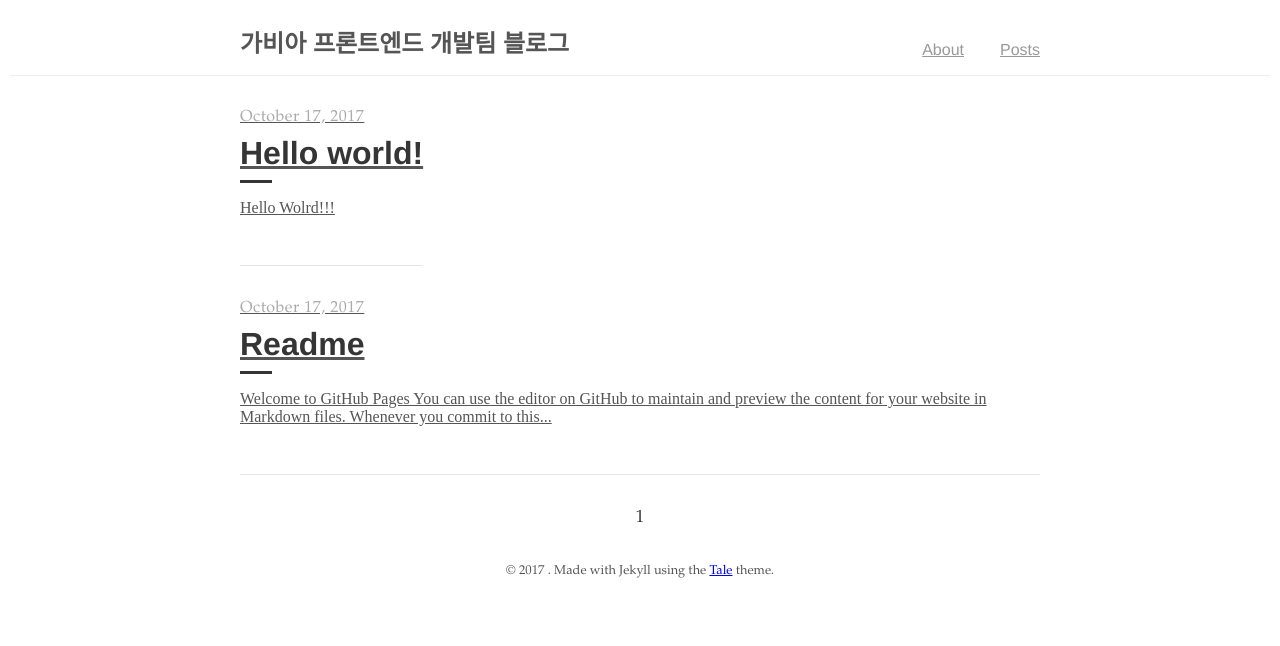
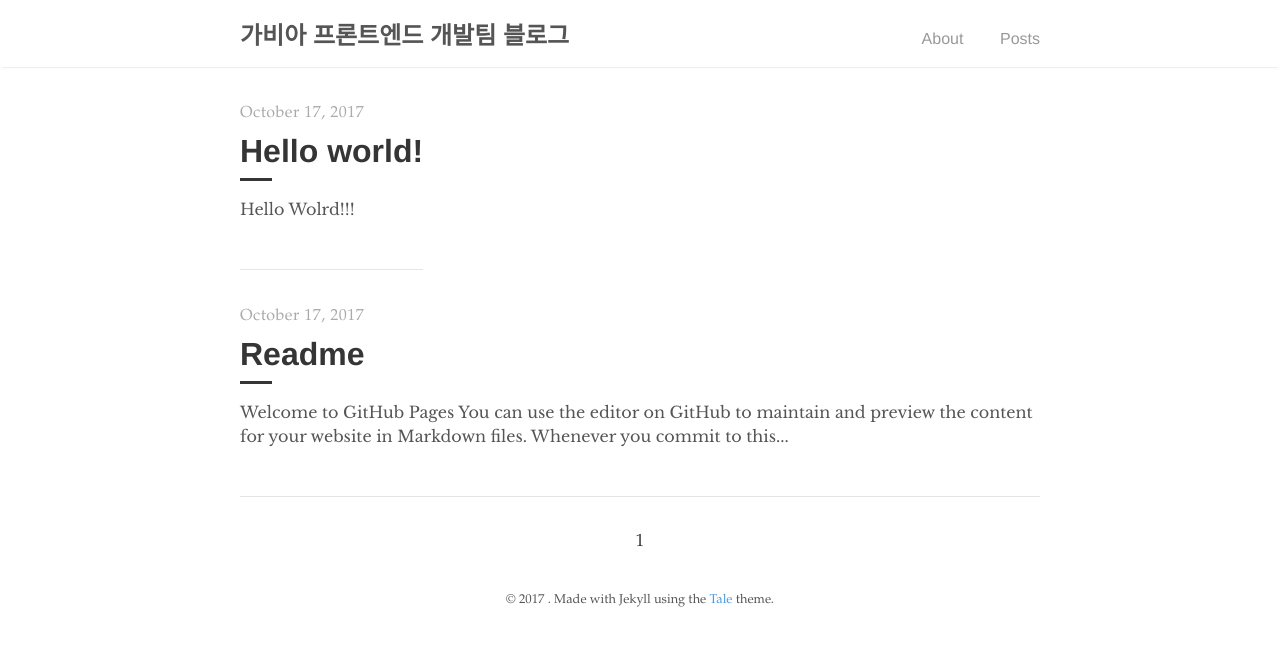
Before and after one commit to gabia-frontend-dev/gabia-frontend-dev.github.io, a Jekyll site: the page built from index.html, in a window 1280 px wide. Shown: the top 646 px of the page. Built offline with Jekyll 4.4.1, drawn with Linux system fonts in a browser that asks for light colours; the list of posts is cut into pages by our own code.

Commit message:
base 추가

```diff
--- a/assets/styles.css
+++ b/assets/styles.css
@@ -1,3 +1,24 @@
+* { -webkit-box-sizing: border-box; -moz-box-sizing: border-box; box-sizing: border-box; line-height: 1.5; }
+
+html, body { color: #555; margin: 0; padding: 0; }
+
+html { font-family: "Libre Baskerville", "Times New Roman", Times, serif; font-size: 14px; }
+@media (min-width: 600px) { html { font-size: 16px; } }
+
+body { -webkit-text-size-adjust: 100%; }
+
+h1, h2, h3, h4, h5, h6 { color: #353535; font-family: "Helvetica Neue", "Segoe UI", Helvetica, Arial, sans-serif; line-height: normal; }
+
+a { color: #4a9ae1; text-decoration: none; }
+
+blockquote { border-left: 0.25rem solid #e5e5e5; color: #979797; margin: .8rem 0; padding: .5rem 1rem; }
+blockquote p:last-child { margin-bottom: 0; }
+@media (min-width: 600px) { blockquote { padding: 0 5rem 0 1.25rem; } }
+
+img { display: block; margin: 0 0 1rem; max-width: 100%; }
+
+td { vertical-align: top; }
+
 pre, code { font-family: Menlo, Monaco, monospace; }
 
 code { background-color: #f9f9f9; border-radius: 3px; color: #bf616a; font-size: 85%; padding: .25em .5em; }
--- a/assets/styles.scss
+++ b/assets/styles.scss
@@ -1,5 +1,5 @@
 @import '../_sass/variables';
-//@import '../_sass/base';
+@import '../_sass/base';
 @import '../_sass/code';
 @import '../_sass/post';
 @import '../_sass/syntax';
```
